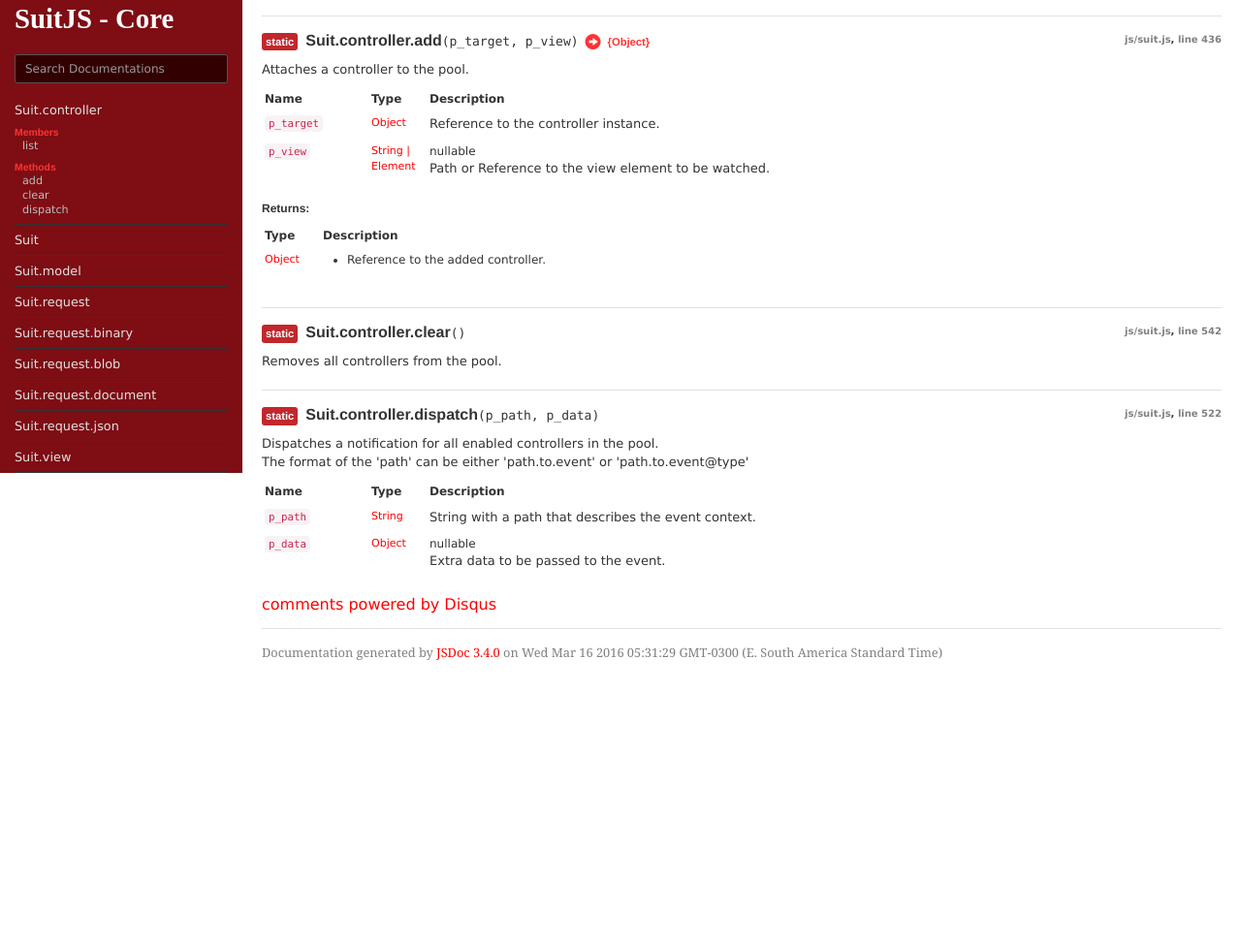
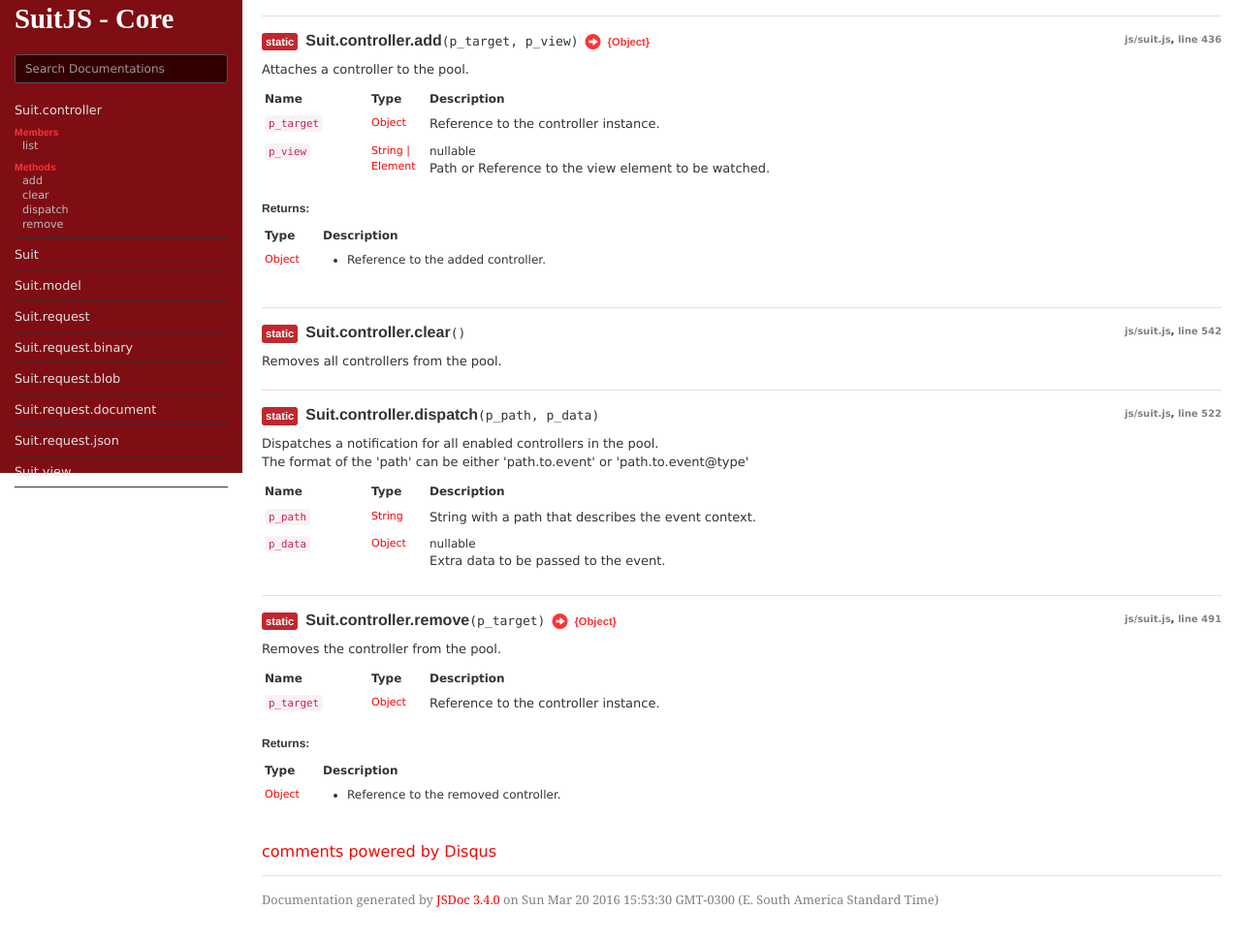
Before and after one commit to suitjs/core, a website: page docs/deploy/Suit.controller.html in a window 1280 px wide. Shown: the part 312-1284 px from the top of the page at 97% size. Before the commit the page ends 1029 px from the top, so only its background shows below. Drawn offline with Linux system fonts and the light colour scheme; a script that the page names is missing.

Commit message:
update> docs update> minification

```diff
--- a/bower.json
+++ b/bower.json
@@ -1,6 +1,5 @@
 {
   "name": "suitjs",
-  "version": "1.0.1",
   "homepage": "https://github.com/suitjs/core",
   "authors": [
     "Eduardo Dias da Costa <eduardo@thelaborat.org>",
--- a/docs/deploy/Suit.controller.html
+++ b/docs/deploy/Suit.controller.html
@@ -113,6 +113,8 @@
                 <li data-name="Suit.controller.clear"><a href="Suit.controller.html#.clear">clear</a></li>
 
                 <li data-name="Suit.controller.dispatch"><a href="Suit.controller.html#.dispatch">dispatch</a></li>
+
+                <li data-name="Suit.controller.remove"><a href="Suit.controller.html#.remove">remove</a></li>
 
             </ul>
             <ul class="events itemMembers">
@@ -879,6 +881,153 @@
 
 </dd>
 
+
+
+<dt>
+    <div class="nameContainer">
+        <h4 class="name" id=".remove">
+
+            <span class="type-signature static">static</span>Suit.controller.remove<span class="signature">(p_target)</span><span class="glyphicon glyphicon-circle-arrow-right"></span><span class="type-signature returnType">{Object}</span>
+        </h4>
+
+
+        <div class="tag-source">
+            <a href="g__development_project_web_thelab_suitjs_core_js_suit.js.html">js/suit.js</a>, <a href="g__development_project_web_thelab_suitjs_core_js_suit.js.html#line491">line 491</a>
+        </div>
+
+    </div>
+
+
+</dt>
+<dd>
+
+
+    <div class="description">
+        <p>Removes the controller from the pool.</p>
+    </div>
+
+
+
+
+
+
+
+
+
+<table class="params">
+    <thead>
+	<tr>
+
+		<th>Name</th>
+
+
+		<th>Type</th>
+
+
+
+		<th class="last">Description</th>
+	</tr>
+	</thead>
+
+	<tbody>
+
+
+        <tr>
+
+                <td class="name"><code>p_target</code></td>
+
+
+            <td class="type">
+
+
+<span class="param-type">Object</span>
+
+
+
+            </td>
+
+
+
+            <td class="description last">
+
+                <p>Reference to the controller instance.</p></td>
+        </tr>
+
+
+	</tbody>
+</table>
+
+
+
+<dl class="details">
+
+
+
+
+
+
+
+
+
+
+
+
+
+
+
+
+
+
+
+
+
+</dl>
+
+
+
+
+
+
+
+
+
+
+
+    <h5>Returns:</h5>
+
+
+
+<table class="params">
+    <thead>
+    <tr>
+
+        <th>Type</th>
+        <th class="last">Description</th>
+    </tr>
+    </thead>
+    <tbody>
+
+        <tr>
+
+            <td class="type">
+
+                        Object
+
+
+            </td>
+            <td class="description last"><ul>
+<li>Reference to the removed controller.</li>
+</ul></td>
+        </tr>
+
+    </tbody>
+</table>
+
+
+
+
+</dd>
+
         </dl>
 
 
@@ -902,7 +1051,7 @@
 
 
         <footer>
-            Documentation generated by <a target="_blank" href="https://github.com/jsdoc3/jsdoc">JSDoc 3.4.0</a> on Wed Mar 16 2016 05:31:29 GMT-0300 (E. South America Standard Time)
+            Documentation generated by <a target="_blank" href="https://github.com/jsdoc3/jsdoc">JSDoc 3.4.0</a> on Sun Mar 20 2016 15:53:30 GMT-0300 (E. South America Standard Time)
         </footer>
     </div>
 </div>
```
Also changed, not shown: docs/deploy/Suit.html (+3 -1 lines), docs/deploy/Suit.model.html (+3 -1 lines), docs/deploy/Suit.request.binary.html (+3 -1 lines), docs/deploy/Suit.request.blob.html (+3 -1 lines), docs/deploy/Suit.request.document.html (+3 -1 lines), docs/deploy/Suit.request.html (+3 -1 lines), docs/deploy/Suit.request.json.html (+3 -1 lines), docs/deploy/Suit.view.html (+3 -1 lines), docs/deploy/g__development_project_web_thelab_suitjs_core_js_suit.js.html (+6 -4 lines), docs/deploy/global.html (+3 -1 lines), docs/deploy/index.html (+3 -1 lines), js/suit.min.js.
